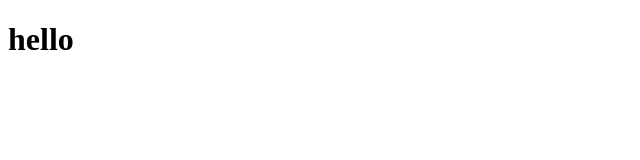
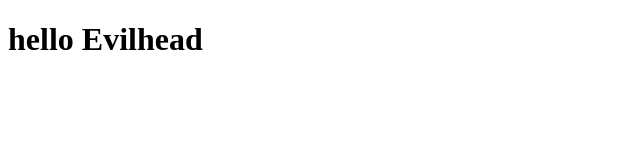
Before and after one commit to Chayans96/lecture0, a plain HTML site: page hello.html in a window 1280 px wide. Shown: the whole page, without its empty margins (0-640 px from the left). Drawn offline with Linux system fonts and the light colour scheme.

Commit message:
Update hello.html

```diff
--- a/hello.html
+++ b/hello.html
@@ -5,6 +5,6 @@
 </title>
 </head>
 <body>
-<h1>hello</h1>
+<h1>hello Evilhead</h1>
 </body>
 </html>
```
